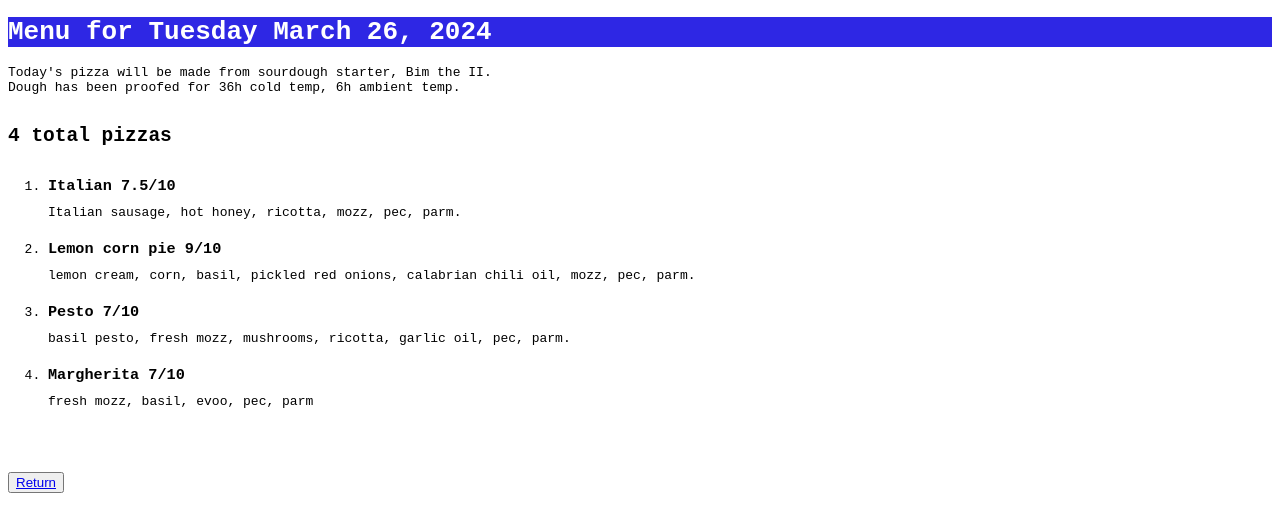
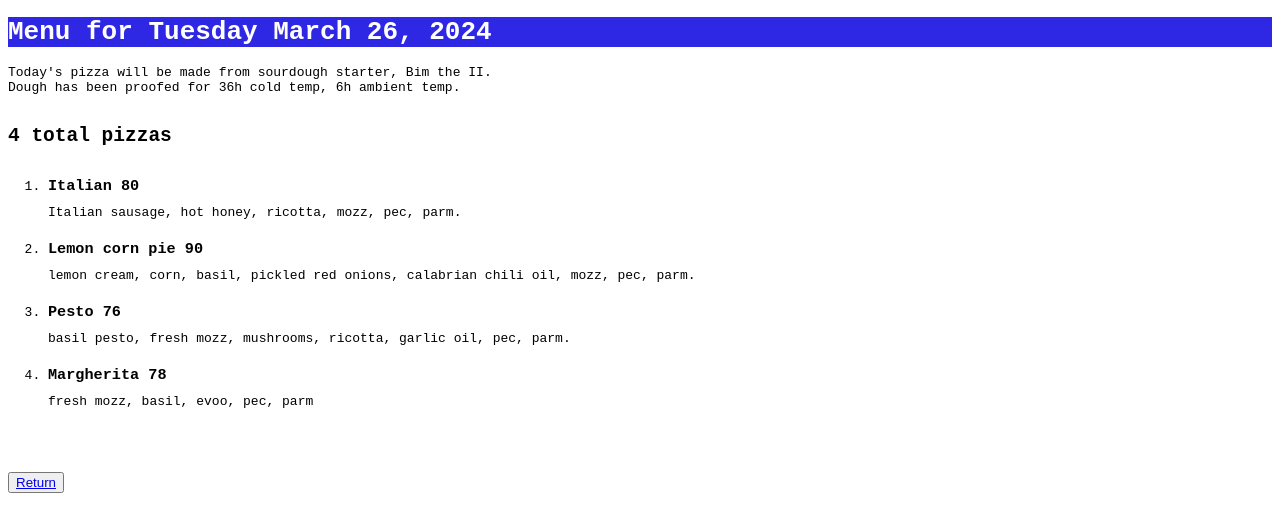
Before and after one commit to ahhhchoo/pizza-menu, a plain HTML site: page recipes/3-26-24.html in a window 1280 px wide. Drawn offline with Linux system fonts and the light colour scheme.

Commit message:
added whole numbers: q .q

```diff
--- a/recipes/3-26-24.html
+++ b/recipes/3-26-24.html
@@ -15,19 +15,19 @@
     <h2>4 total pizzas</h2>
     <ol>
         <li>
-            <h3>Italian 7.5/10</h3>
+            <h3>Italian 80</h3>
             <p> Italian sausage, hot honey, ricotta, mozz, pec, parm. </p>
         </li>
         <li>
-            <h3>Lemon corn pie 9/10</h3>
+            <h3>Lemon corn pie 90</h3>
             <p>lemon cream, corn, basil, pickled red onions, calabrian chili oil, mozz, pec, parm.</p>
         </li>
         <li>
-            <h3>Pesto 7/10</h3>
+            <h3>Pesto 76</h3>
             <p> basil pesto, fresh mozz, mushrooms, ricotta, garlic oil, pec, parm.</p>
         </li>
         <li>
-            <h3>Margherita 7/10</h3>
+            <h3>Margherita 78</h3>
             <p> fresh mozz, basil, evoo, pec, parm</p>
         </li>
     </ol>
```
